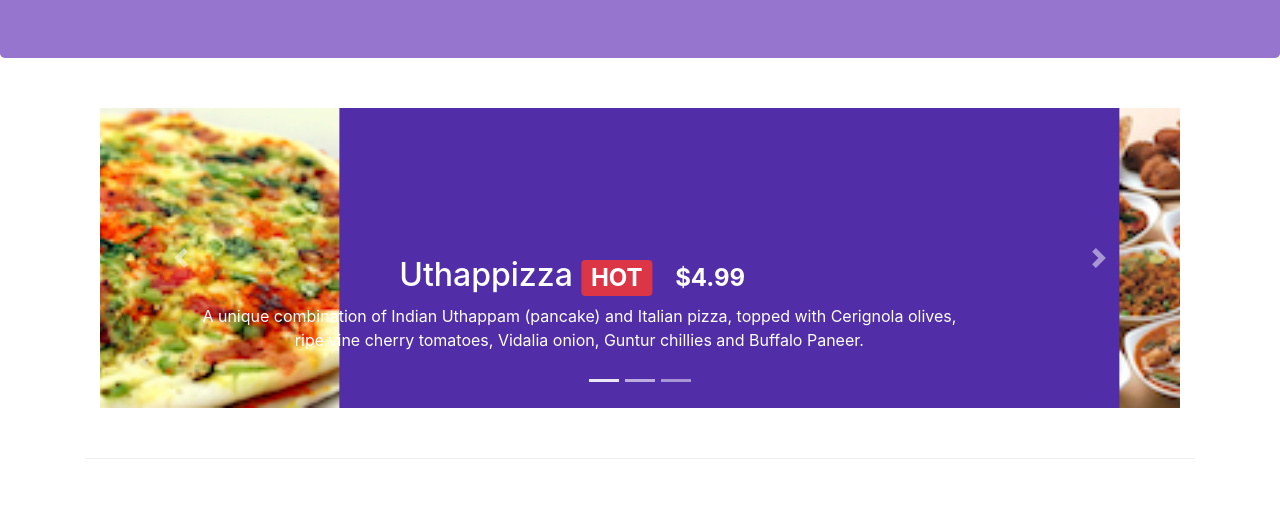
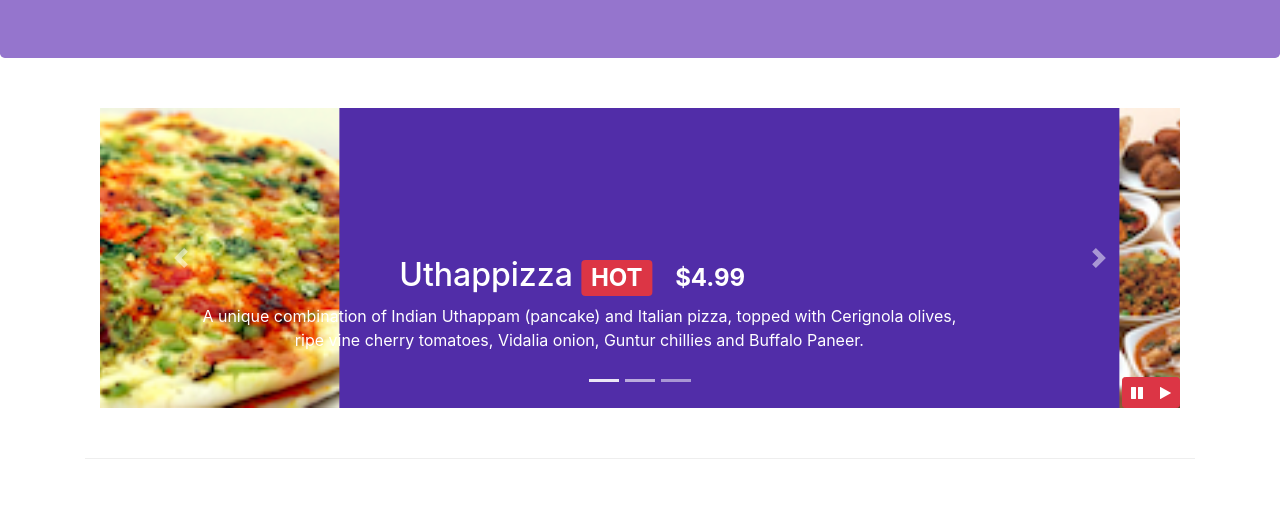
Before and after one commit to sidrockzz/bootstrap-4.0, a website: page index.html in a window 1280 px wide. Shown: the part 276-800 px from the top of the page. Drawn offline with nearby package versions, Linux system fonts and the light colour scheme.

Commit message:
Jquery Bootstrap Check

```diff
--- a/css/styles.css
+++ b/css/styles.css
@@ -58,3 +58,9 @@ body{
     left: 0;
     min-height: 300px;
 }
+
+#caruouselButton{
+    right: 0px;
+    position: absolute;
+    bottom: 0px;
+}
--- a/index.html
+++ b/index.html
@@ -210,6 +210,14 @@
                 <a class="carousel-control-next" href="#mycarousel" role="button" data-slide="next">
                     <span class="carousel-control-next-icon"></span>
                 </a>
+                <div class="btn-group" id="caruouselButton">
+                    <button class="btn btn-danger btn-sm" id="carousel-pause">
+                        <span class="fa fa-pause"></span>
+                    </button>
+                    <button class="btn btn-danger btn-sm" id="carousel-play">
+                        <span class="fa fa-play"></span>
+                    </button>
+                </div>
             </div>
         </div>
     </div>
@@ -319,6 +327,17 @@
         $('[data-toggle="tooltip"]').tooltip();
     });
 </script>
+<script>
+    $(document).ready(function () {
+        $('#mycarousel').carousel({interval:2000});
+        $('#carousel-pause').click(function () {
+            $('#mycarousel').carousel('pause');
+        });
+        $('#carousel-play').click(function () {
+            $('#mycarousel').carousel('cycle');
+        });
+    });
+</script>
 </body>
 
 </html>
```
